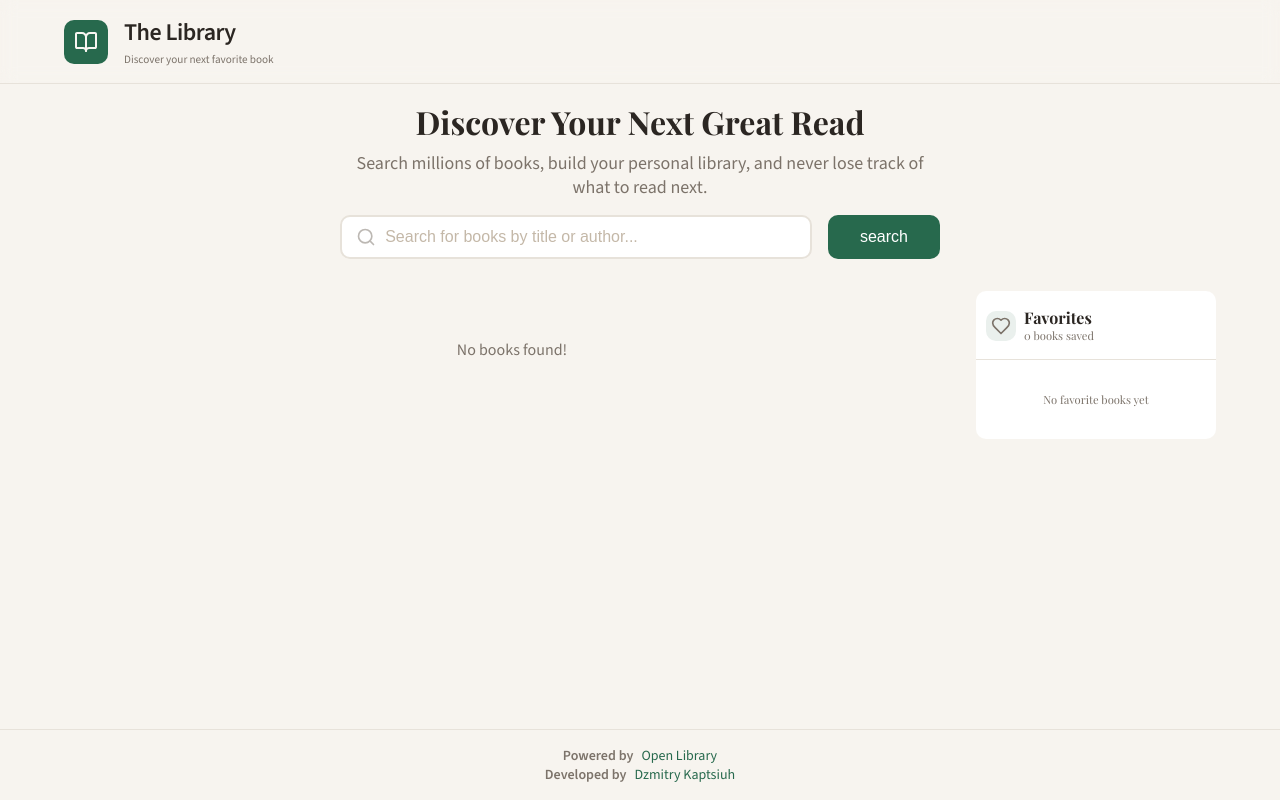
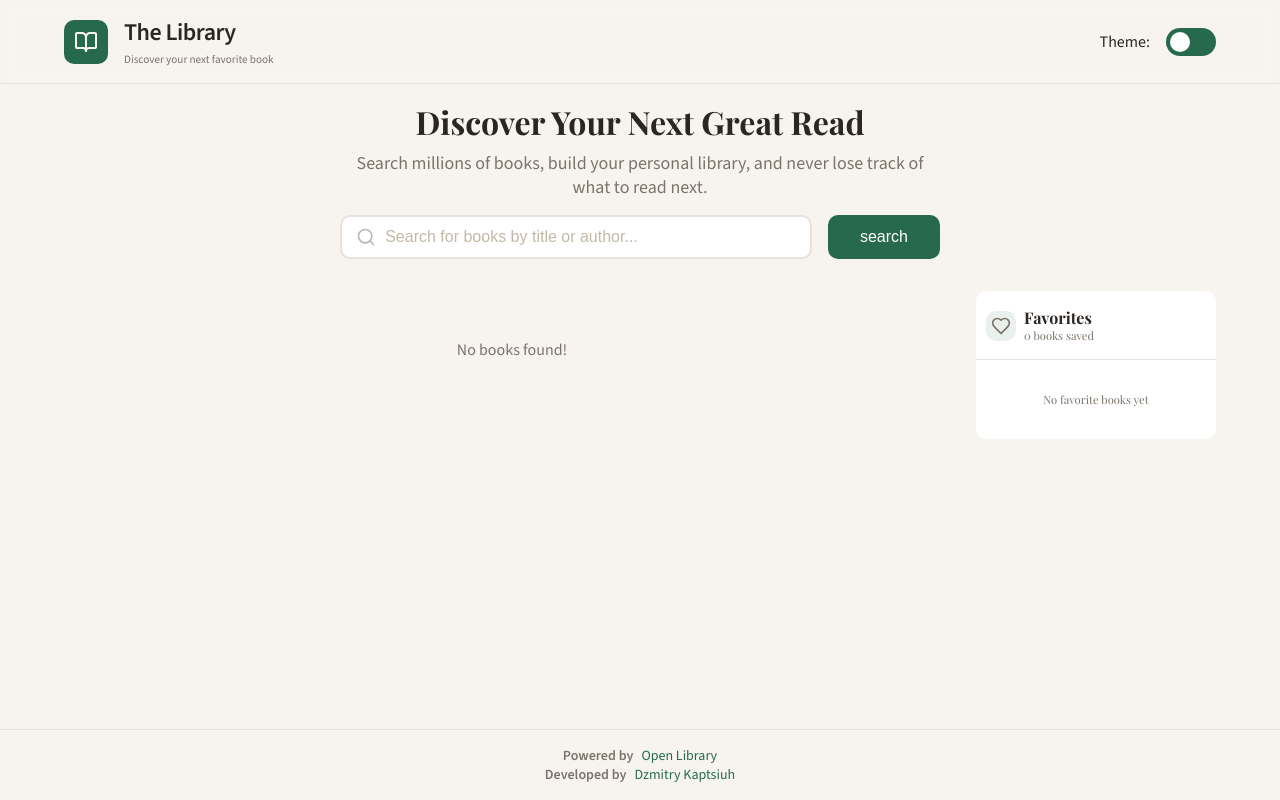
Before and after one commit to Kaptsiuh/innowise-test, a website built with Vite: page index.html in a window 1280 px wide. Built offline with nearby package versions, Linux system fonts and the light colour scheme; no server answers.

Commit message:
feat: add dark/light theme switch in header, add saving theme to localStorage

```diff
--- a/src/components/Header.js
+++ b/src/components/Header.js
@@ -2,12 +2,17 @@ import "../styles/components/Header.css";
 import { appConfig } from "../data/config";
 import bookIcon from "./../assets/images/book.svg";
 import { createElement } from "../utils/domUtils";
+import { loadTheme } from "../services/theme";
+import { DARK_THEME, THEME_KEY } from "../utils/constants";
 
 export function createHeader() {
   const link = createLogoLink();
   const logoDiv = createTitleSection();
+  const logoWrapper = createElement("div", "logo-wrapper", link, logoDiv);
 
-  const container = createElement("div", "header__container container", link, logoDiv);
+  const themeSwitch = createThemeSwitch();
+
+  const container = createElement("div", "header__container container", logoWrapper, themeSwitch);
   const header = createElement("header", "header", container);
   return header;
 }
@@ -28,3 +33,27 @@ function createTitleSection() {
   const logoDiv = createElement("div", "logo", logoTitle, logoDescription);
   return logoDiv;
 }
+
+export function createThemeSwitch() {
+  const checkbox = createElement("input", "theme-checkbox");
+  const span = createElement("span", "theme-slider");
+
+  checkbox.type = "checkbox";
+  checkbox.id = "theme-toggle";
+  checkbox.checked = loadTheme() === "dark";
+
+  const label = createElement("label", "theme-label", span);
+  label.htmlFor = "theme-toggle";
+
+  const themeText = createElement("span", "theme-text", appConfig.header.themeText);
+
+  const wrapper = createElement("div", "theme-wrapper", themeText, checkbox, label);
+
+  checkbox.addEventListener("change", (e) => {
+    const theme = e.target.checked ? "dark" : "light";
+    document.body.classList.toggle(DARK_THEME, e.target.checked);
+    localStorage.setItem(THEME_KEY, theme);
+  });
+
+  return wrapper;
+}
--- a/src/data/config.js
+++ b/src/data/config.js
@@ -4,6 +4,7 @@ export const appConfig = {
   header: {
     logo: "The Library",
     description: "Discover your next favorite book",
+    themeText: "Theme:",
   },
   searchSection: {
     title: "Discover Your Next Great Read",
--- a/src/main.js
+++ b/src/main.js
@@ -1,17 +1,17 @@
 import { createFooter } from "./components/Footer";
 import { createHeader } from "./components/Header";
 import { createMain } from "./components/Main";
+import { initTheme } from "./services/theme";
 import "./styles/global.css";
+
+initTheme();
 
 function initApp() {
   const header = createHeader();
-  document.body.append(header);
+  const main = createMain();
+  const footer = createFooter();
 
-  const main = createMain();
-  document.body.append(main);
-
-  const footer = createFooter();
-  document.body.append(footer);
+  document.body.append(header, main, footer);
 }
 
 document.addEventListener("DOMContentLoaded", initApp);
--- /dev/null
+++ b/src/services/theme.js
@@ -0,0 +1,12 @@
+import { DARK_THEME, THEME_KEY } from "../utils/constants";
+
+export function initTheme() {
+  const theme = loadTheme();
+  if (theme === "dark") {
+    document.body.classList.add(DARK_THEME);
+  }
+}
+
+export function loadTheme() {
+  return localStorage.getItem(THEME_KEY) || "light";
+}
--- a/src/styles/components/Favorites.css
+++ b/src/styles/components/Favorites.css
@@ -78,20 +78,20 @@
 }
 
 .favorites__remove {
+  margin: auto 0;
   margin-left: auto;
   cursor: pointer;
-  transition: all 0.2s ease;
   background: var(--white);
   border-radius: 50%;
+  transition: all 0.2s ease;
   display: flex;
   align-items: center;
   justify-content: center;
-  transition: all 0.1s ease;
   border: none;
 }
 
 .favorites__remove:hover {
-  transform: scale(1.2);
+  transform: scale(1.3);
 }
 
 .favorites__empty {
--- a/src/styles/components/Header.css
+++ b/src/styles/components/Header.css
@@ -8,8 +8,13 @@
 
 .header__container {
   display: flex;
+  justify-content: space-between;
+}
+
+.logo-wrapper {
+  display: flex;
+  gap: 1rem;
   align-items: center;
-  gap: 1rem;
 }
 
 .logo__title {
@@ -40,3 +45,56 @@
   transform: scale(1.05);
   opacity: 0.9;
 }
+
+.theme-wrapper {
+  display: flex;
+  align-items: center;
+  gap: 1rem;
+}
+
+.theme-text {
+  color: var(--black);
+}
+
+.theme-checkbox {
+  display: none;
+}
+
+.theme-label {
+  position: relative;
+  width: 50px;
+  height: 28px;
+  cursor: pointer;
+}
+
+.theme-slider {
+  position: absolute;
+  top: 0;
+  left: 0;
+  right: 0;
+  bottom: 0;
+  background-color: var(--green);
+  border-radius: 30px;
+}
+
+.theme-slider:before {
+  position: absolute;
+  content: "";
+  height: 20px;
+  width: 20px;
+  left: 4px;
+  bottom: 4px;
+  background-color: var(--white);
+  border-radius: 50%;
+  transition: 0.4s;
+}
+
+.theme-checkbox:checked + .theme-label .theme-slider:before {
+  transform: translateX(23px);
+}
+
+@media (max-width: 480px) {
+  .theme-text {
+    display: none;
+  }
+}
--- a/src/styles/components/Search.css
+++ b/src/styles/components/Search.css
@@ -88,6 +88,10 @@
   }
 }
 
+.dark-theme .search__button:hover {
+  background-color: var(--black);
+}
+
 @media (max-width: 480px) {
   .search__form {
     flex-direction: column;
--- a/src/styles/global.css
+++ b/src/styles/global.css
@@ -17,6 +17,19 @@
   --secondary: #eeebe4;
   --shadow: #c4b8a8;
   --favorite: #eaf0ed;
+}
+
+.dark-theme {
+  --white: #1a1a1a;
+  --black: #e0e0e0;
+
+  --title: #e0e0e0;
+  --text: #a0a0a0;
+  --border: #333333;
+
+  --background: #121212;
+  --card: #1e1e1e;
+  --shadow: #383837;
 }
 
 * {
--- a/src/utils/constants.js
+++ b/src/utils/constants.js
@@ -1,3 +1,5 @@
 export const COVERS_URL = import.meta.env.VITE_COVERS_URL || "https://covers.openlibrary.org";
 export const BASE_URL = import.meta.env.VITE_BASE_URL || "https://openlibrary.org";
 export const STORAGE_KEY = "favoriteBooks";
+export const THEME_KEY = "theme";
+export const DARK_THEME = "dark-theme";
```
